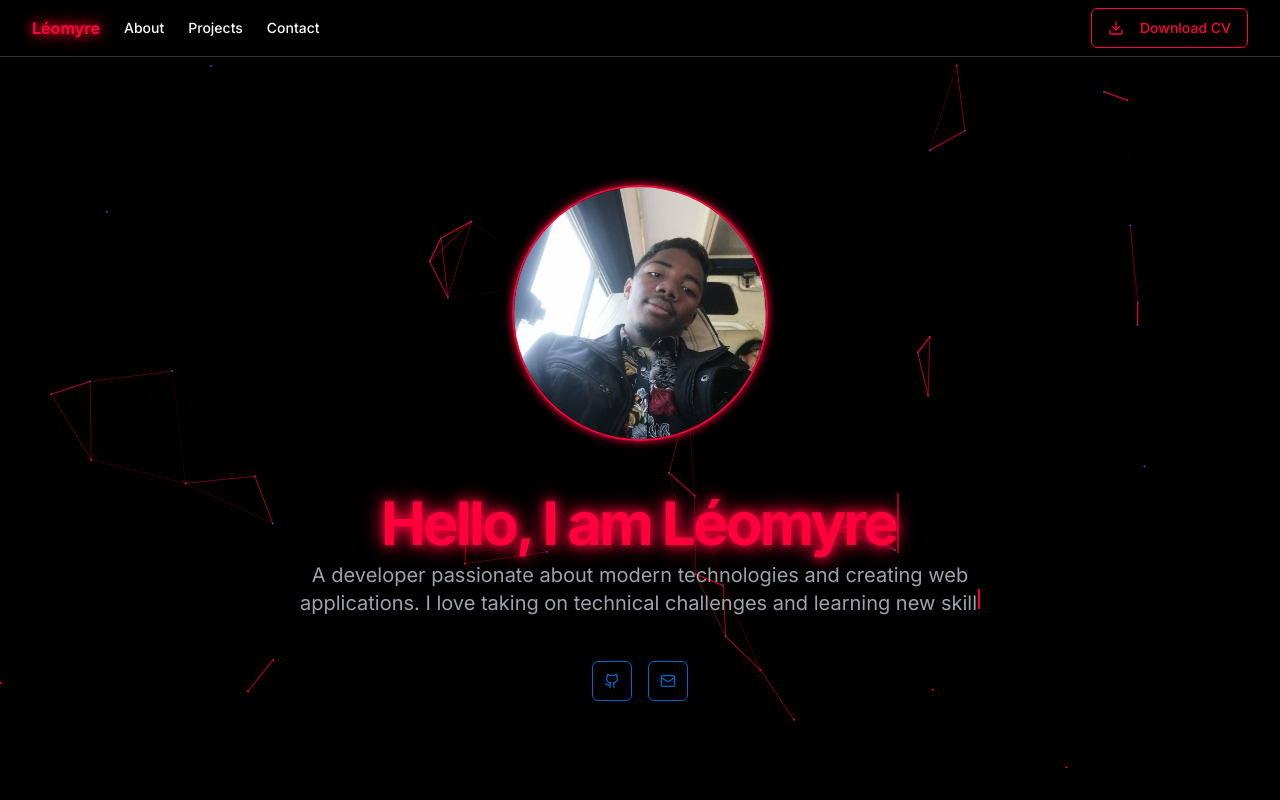
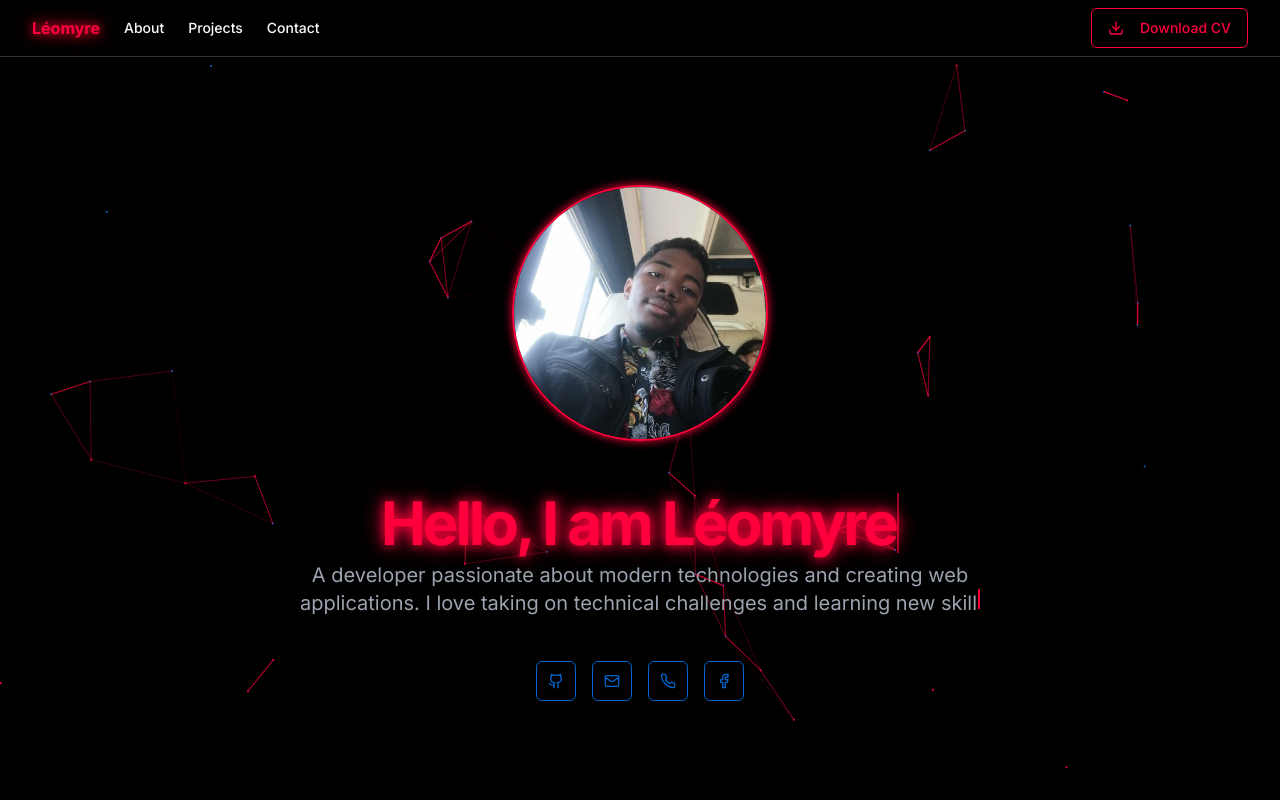
Before and after one commit to Leomyre/kurayen, a Next.js app: page / in a window 1280 px wide. Shown: the top 800 px of the page. Built offline with nearby package versions, Linux system fonts and the light colour scheme.

Commit message:
add social

```diff
--- a/app/page.tsx
+++ b/app/page.tsx
@@ -1,7 +1,7 @@
 "use client"
 
 import { Button } from "@/components/ui/button"
-import { Download, Github, Linkedin, Mail, Twitter } from "lucide-react"
+import { Download, Github, Facebook, Mail, Phone} from "lucide-react"
 import Image from "next/image"
 import Link from "next/link"
 import CharacterTraits from "./components/character-traits"
@@ -71,7 +71,7 @@ export default function Page() {
                   </p>
                 </div>
               </div>
-              <div className="space-x-4 ">
+              <div className="space-x-4">
       <Link href="https://github.com/Leomyre" target="_blank">
         <Button variant="outline" size="icon" className="border-neonBlue text-neonBlue hover:bg-neonBlue/10">
           <Github className="h-4 w-4" />
@@ -82,6 +82,18 @@ export default function Page() {
         <Button variant="outline" size="icon" className="border-neonBlue text-neonBlue hover:bg-neonBlue/10">
           <Mail className="h-4 w-4" />
           <span className="sr-only">Email</span>
+        </Button>
+      </Link>
+      <Link href="https://wa.me/33385807810" target="_blank">
+        <Button variant="outline" size="icon" className="border-neonBlue text-neonBlue hover:bg-neonBlue/10">
+          <Phone className="h-4 w-4" />
+          <span className="sr-only">WhatsApp</span>
+        </Button>
+      </Link>
+      <Link href="https://facebook.com/YourFacebookUsername" target="_blank">
+        <Button variant="outline" size="icon" className="border-neonBlue text-neonBlue hover:bg-neonBlue/10">
+          <Facebook className="h-4 w-4" />
+          <span className="sr-only">Facebook</span>
         </Button>
       </Link>
     </div>
```
Lines whose indentation alone changed are shown as unchanged.
